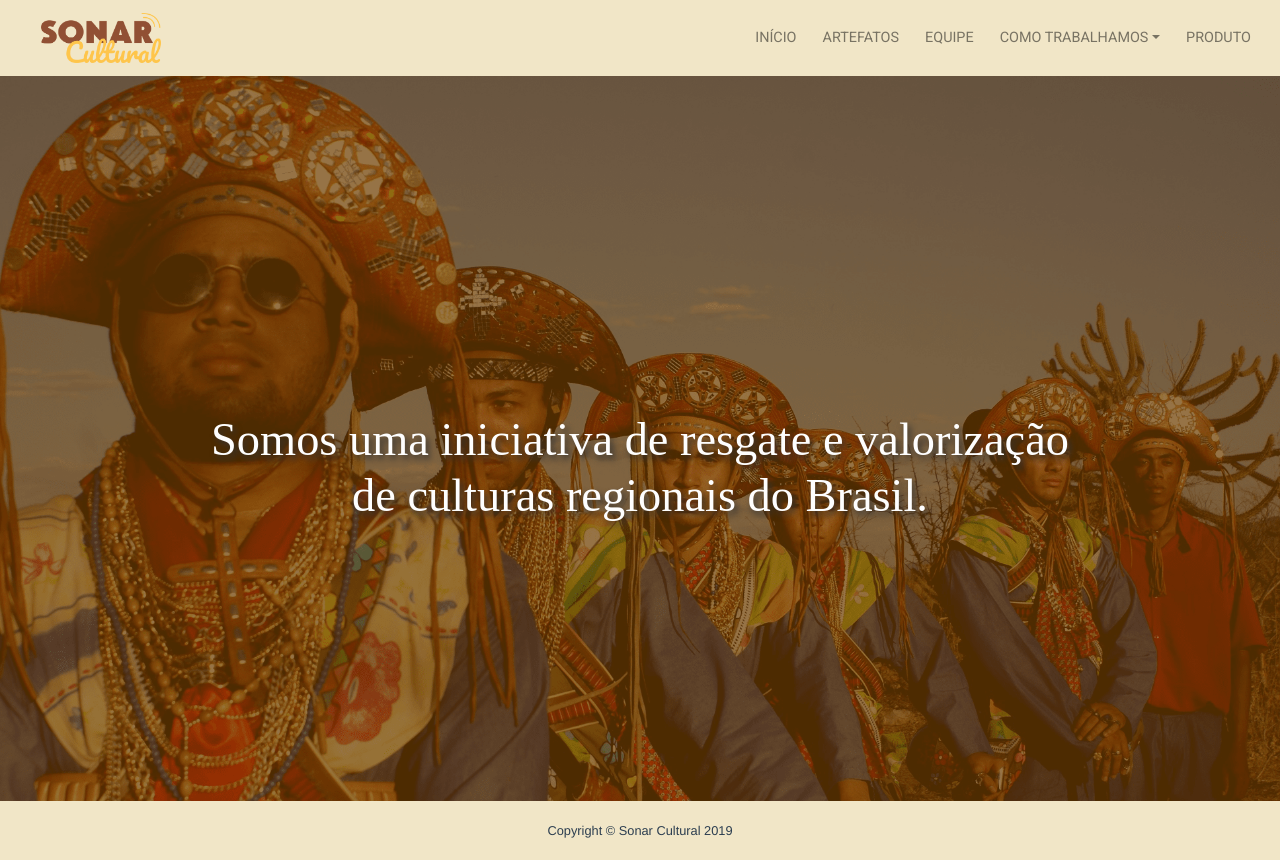
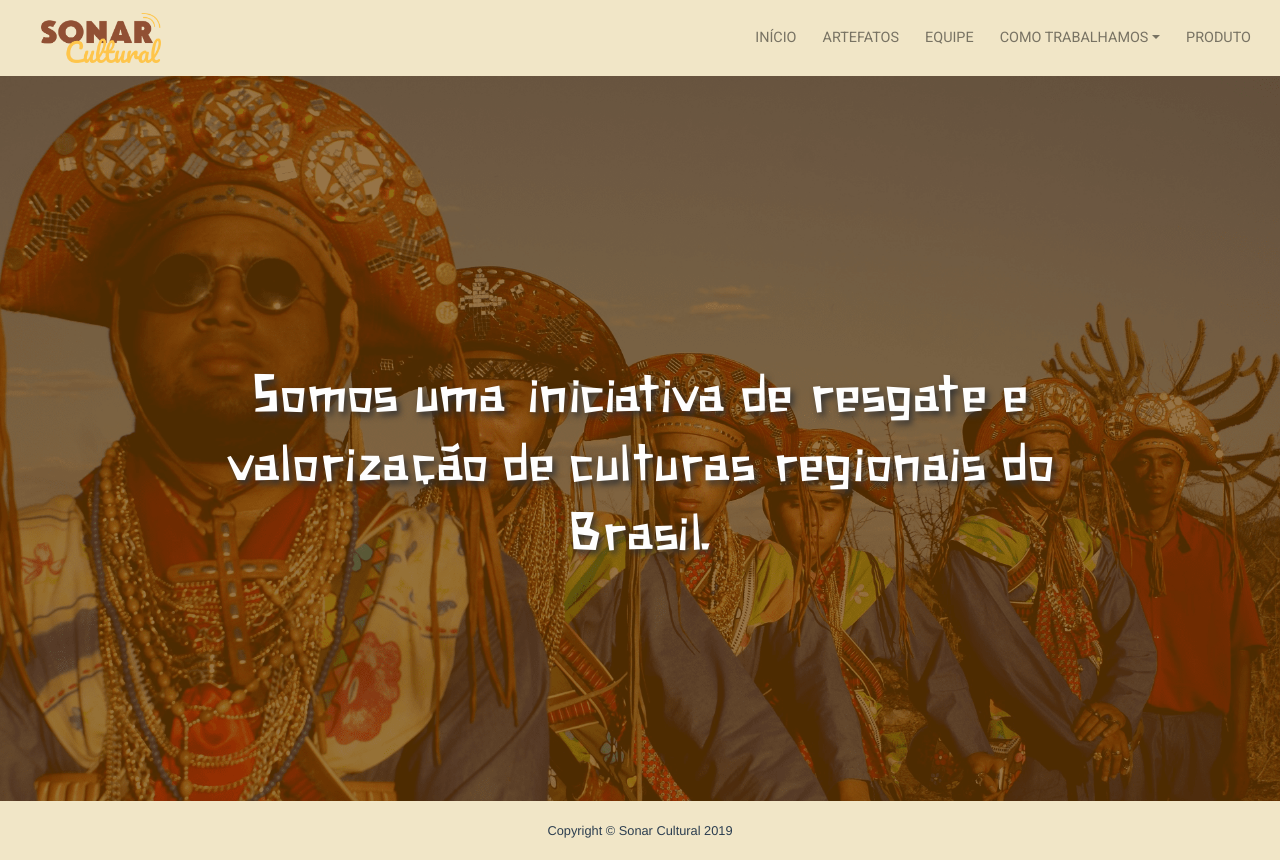
Before and after one commit to sonar-cultural/sonar-cultural.github.io, a Vue app: page / in a window 1280 px wide. Built offline with nearby package versions, Linux system fonts and the light colour scheme.

Commit message:
change banner font

```diff
--- a/src/App.vue
+++ b/src/App.vue
@@ -21,6 +21,14 @@ export default {
 
 <style>
 @import url('https://fonts.googleapis.com/css?family=Roboto');
+@font-face {
+    font-family: 'xilosaxilosa';
+    src: url('./assets/xilosa_.woff2') format('woff2'),
+         url('./assets/xilosa_.woff') format('woff');
+    font-weight: normal;
+    font-style: normal;
+
+}
 
 #app {
   position: relative;
--- a/src/components/Banner.vue
+++ b/src/components/Banner.vue
@@ -35,8 +35,8 @@
 }
 
 .content h1 {
-  font-family: 'Damion', cursive;
-  font-size: 2.9em;
+  font-family: 'xilosaxilosa', sans-serif;
+  font-size: 3.6em;
   margin: 0;
 }
 </style>
```
Also changed, not shown: src/assets/xilosa_.woff (added), src/assets/xilosa_.woff2 (added).
